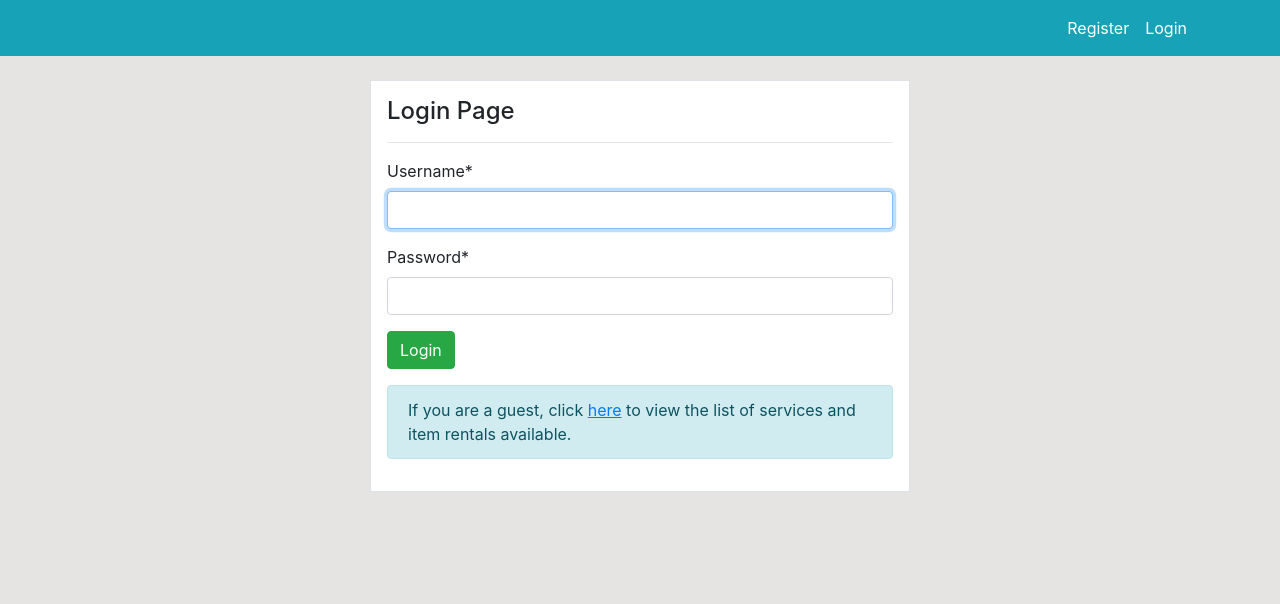
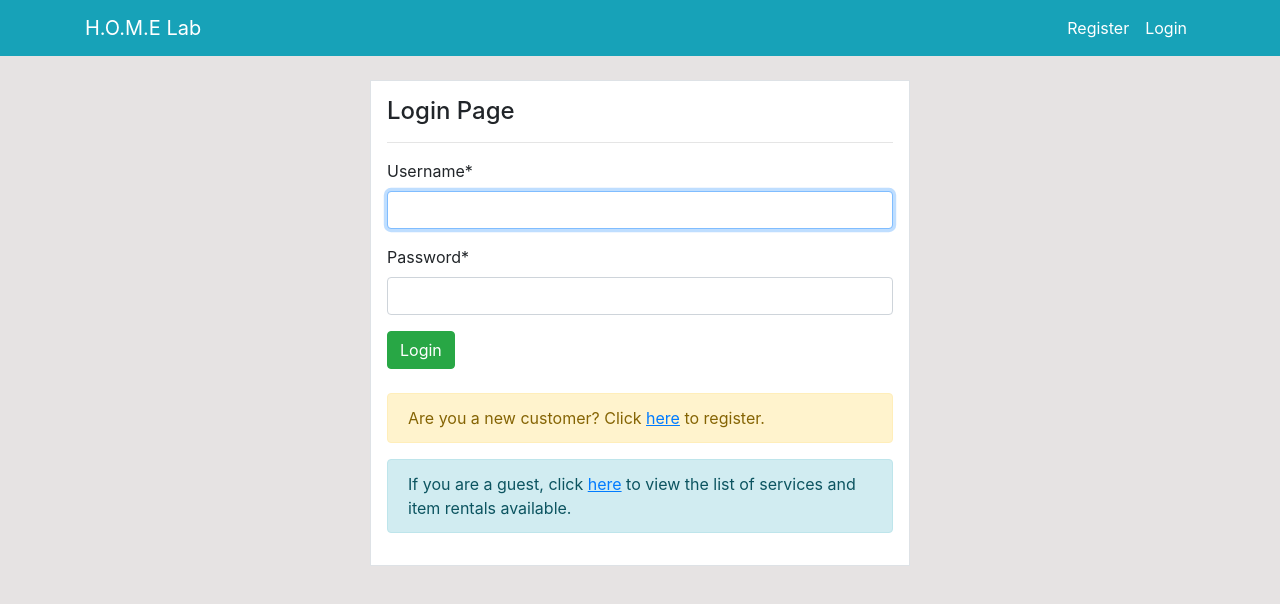
Before and after one commit to xwenjiee/render-fyp-lab-management-system, a Django app: page / in a window 1280 px wide. Shown: the top 604 px of the page. Run offline with Django 4.2, Linux system fonts and the light colour scheme; some libraries are stand-ins or nearby versions.

Commit message:
Add existing project files prior to the push to GitHub.

```diff
--- a/LabWise/templates/partials/nav.html
+++ b/LabWise/templates/partials/nav.html
@@ -1,13 +1,13 @@
 <nav class="navbar navbar-expand-lg navbar-info bg-info bg-gradient" >
     <div class="container">
-        {% if user.is_authenticated %}
+
         <a class="navbar-brand text-white" href="{% url 'dashboard-index' %}">H.O.M.E Lab</a>
 
         <button class="navbar-toggler" type="button" data-toggle="collapse" data-target="#navbarSupportedContent"
             aria-controls="navbarSupportedContent" aria-expanded="false" aria-label="Toggle navigation">
             <span class="navbar-toggler-icon"></span>
         </button>
-
+        {% if user.is_authenticated %}
         <div class="collapse navbar-collapse" id="navbarSupportedContent">
             <ul class="navbar-nav mr-auto">
                 <li class="nav-item active">
--- a/LabWise/templates/partials/topside.html
+++ b/LabWise/templates/partials/topside.html
@@ -4,7 +4,7 @@
       <div class="card-header bg-info text-white">Information</div>
       <div class="card-body">
         <marquee behavior="" direction="">
-          <h3 class="my-4">Welcome to LabWise :D</h3>
+          <h3 class="my-4">Welcome to LabWise {{ user.username }} :D</h3>
         </marquee>
       </div>
     </div>
--- a/LabWise/templates/user/login.html
+++ b/LabWise/templates/user/login.html
@@ -13,8 +13,14 @@
       <form method="POST">
         {% csrf_token %} {{ form|crispy }}
         <input class="btn btn-success" type="submit" value="Login" />
+        <div class="alert alert-warning mt-4">
+
+          Are you a new customer? Click <a class="" href="{% url 'user-register' %}"><u>here</u></a> to register.
+        </div>
+
+
       </form>
-      <div class="alert alert-info mt-3" role="alert">
+      <div class="alert alert-info mt-2" role="alert">
         If you are a guest, click <a class="" href="{% url 'guest-view' %}"><u>here</u></a> to view the list of services and item rentals available.
       </div>
 
```
Also changed, not shown: LabWise/templates/dashboard/customer_index.html (+8 -1 lines).
